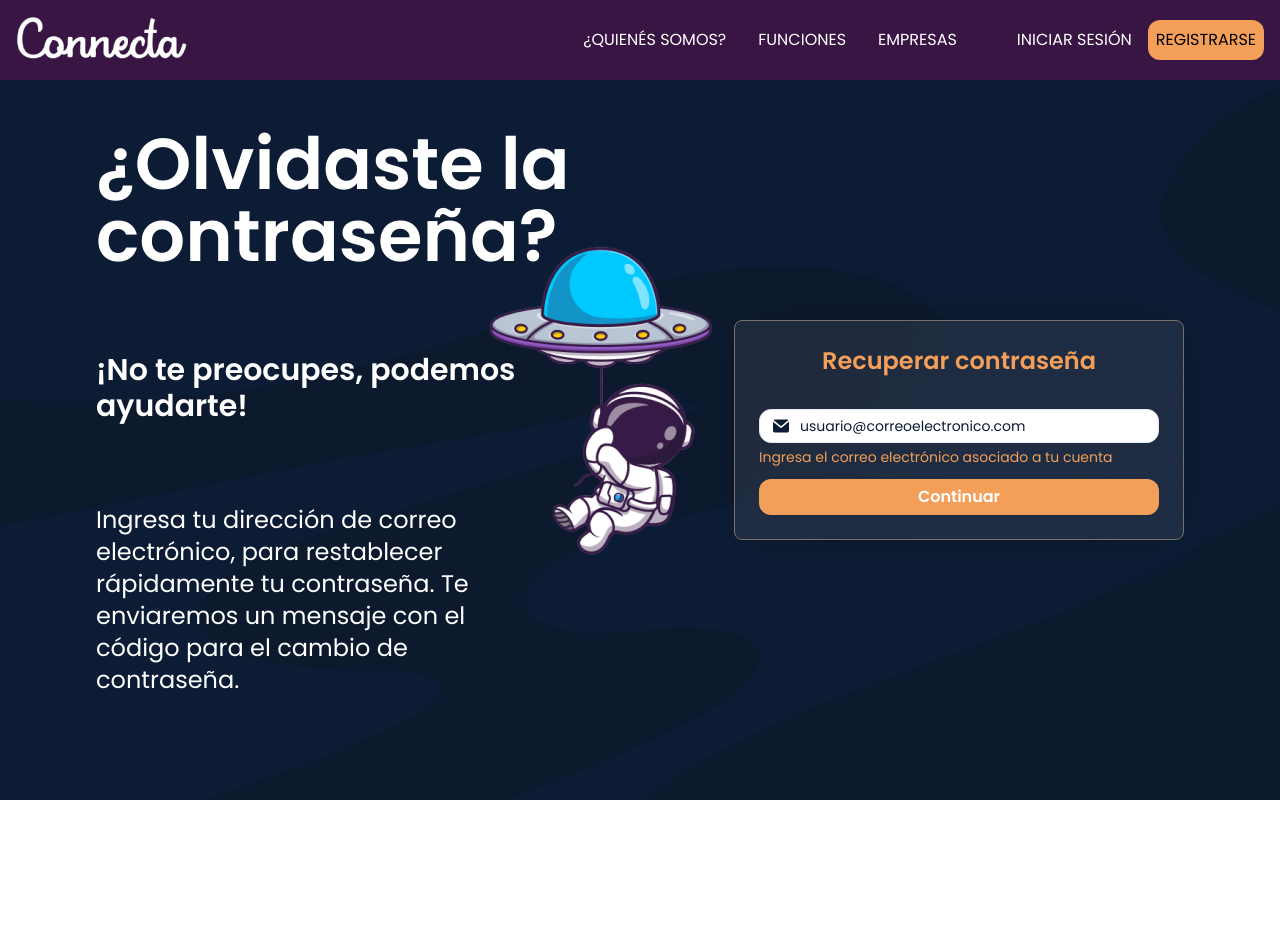
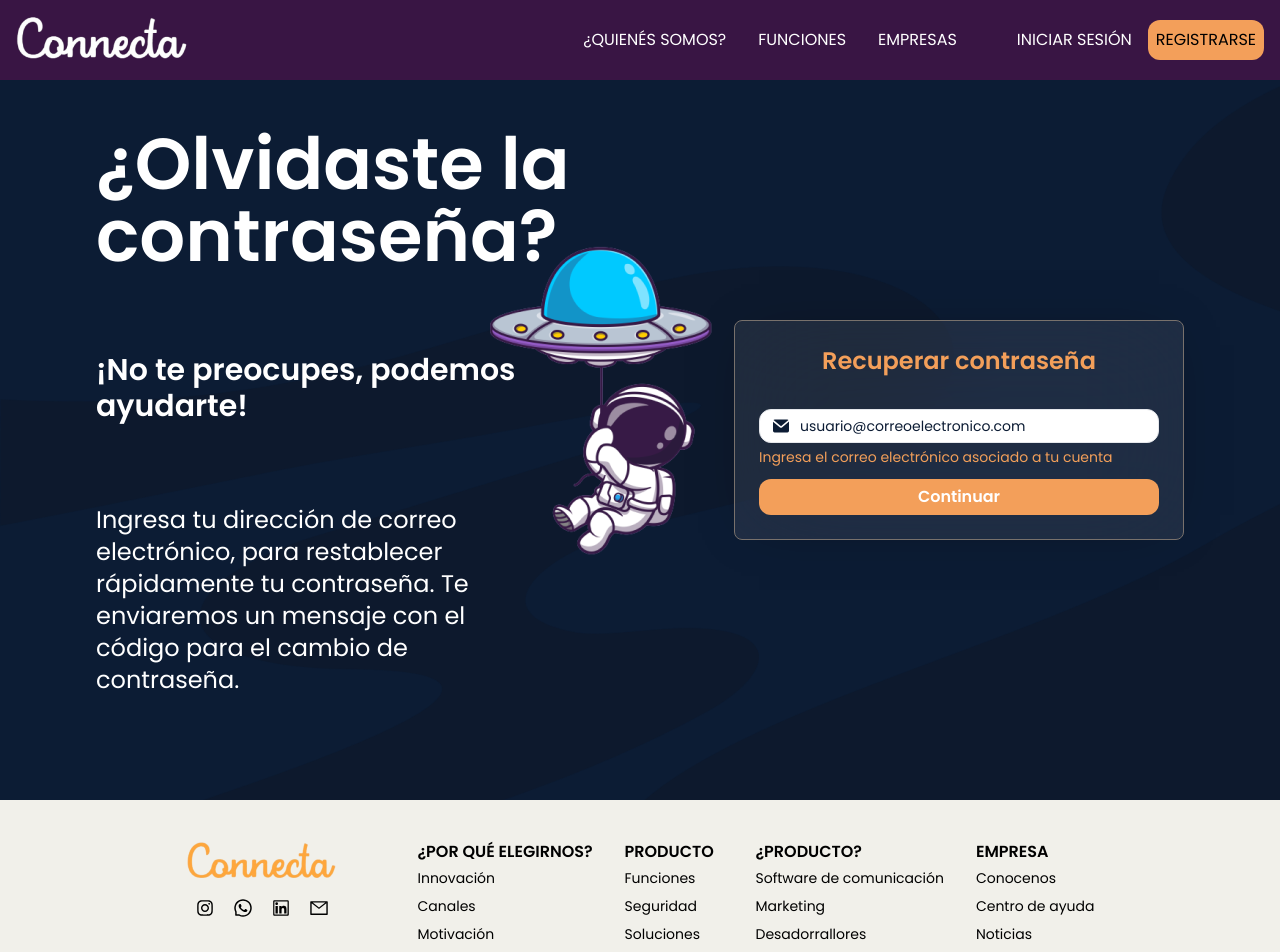
Before and after one commit to No-Country/s10-07-t-express-react-slack, a React (Vite) app in the folder frontend/: page /recover in a window 1280 px wide. Shown: the top 952 px of the page. Before the commit the page ends 800 px from the top, so only its background shows below. Built offline with nearby package versions, Linux system fonts and the light colour scheme; no server answers.

Commit message:
added footer

```diff
--- a/frontend/src/pages/Login.tsx
+++ b/frontend/src/pages/Login.tsx
@@ -2,6 +2,7 @@ import FormLogin from "../components/auth/FormLogin";
 import { GoogleOAuthProvider } from '@react-oauth/google';
 import NavBar from "../components/NavBar";
 import astrogreeting from "../assets/astro greeting.png"
+import Footer from '../components/footer/Footer'
 
 const Login = () => {
   return(
@@ -17,6 +18,7 @@ const Login = () => {
         <FormLogin/>
       </GoogleOAuthProvider>
       </div>
+      <Footer />
     </section>
   )
 }
--- a/frontend/src/pages/Recovery.tsx
+++ b/frontend/src/pages/Recovery.tsx
@@ -1,6 +1,7 @@
 import NavBar from "../components/NavBar";
 import PasswordRecovery from "../components/auth/PasswordRecovery.tsx";
 import astroovni from "../assets/astro ovni.png"
+import Footer from '../components/footer/Footer'
 
 const Recovery = () => {
   return(
@@ -23,6 +24,7 @@ const Recovery = () => {
             </div>
       <PasswordRecovery/>
       </div>
+      <Footer/>
     </section>
   )
 }
--- a/frontend/src/pages/Register.tsx
+++ b/frontend/src/pages/Register.tsx
@@ -1,6 +1,7 @@
 import NavBar from "../components/NavBar";
 import Form from "../components/auth/Form";
 import { GoogleOAuthProvider } from '@react-oauth/google';
+import Footer from '../components/footer/Footer'
 
 const Register = () => {
   return(
@@ -9,6 +10,7 @@ const Register = () => {
       <GoogleOAuthProvider clientId="1003915463020-v12qk1fvdg1smd9skp2i9vrv5j99tra6.apps.googleusercontent.com">
         <Form/>
       </GoogleOAuthProvider>
+      <Footer/>
     </section>
   )
 }
--- a/frontend/src/pages/Reset.tsx
+++ b/frontend/src/pages/Reset.tsx
@@ -1,6 +1,7 @@
 import NavBar from "../components/NavBar";
 import PasswordReset from "../components/auth/PasswordReset.tsx";
 import astroreset from "../assets/astro reset.png"
+import Footer from '../components/footer/Footer'
 
 const Reset = () => {
   return(
@@ -13,6 +14,7 @@ const Reset = () => {
                 <img src={astroreset} alt='astro' className='' />
             </div>
       </div>
+      <Footer/>
     </section>
   )
 }
```
